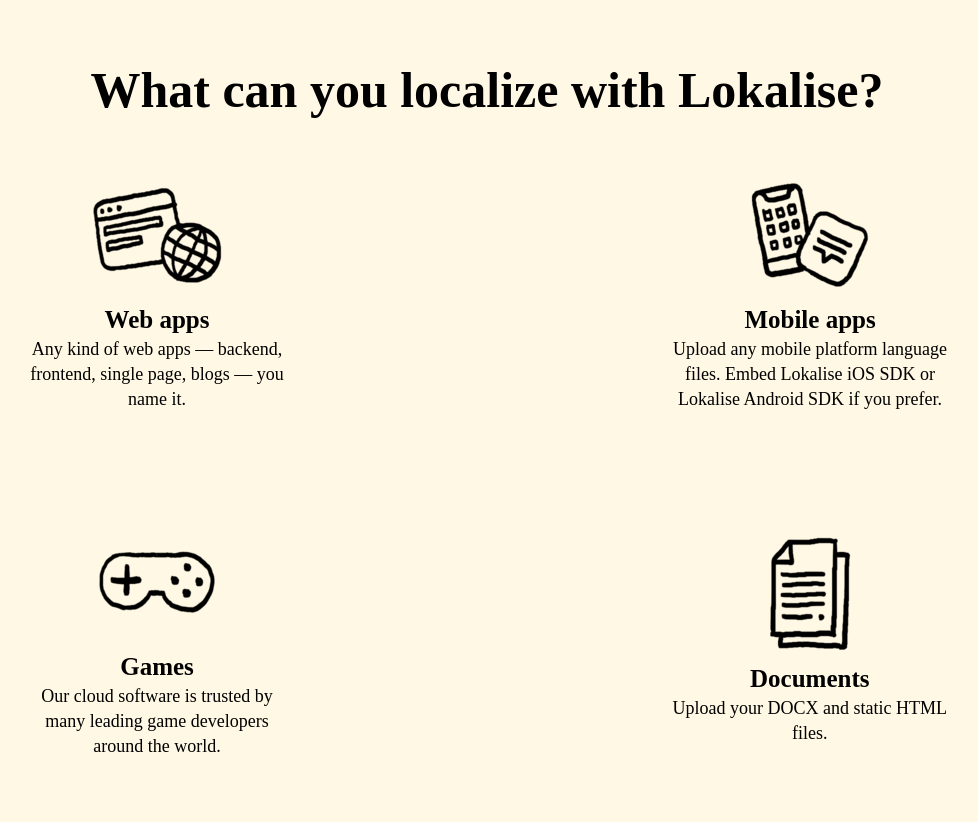
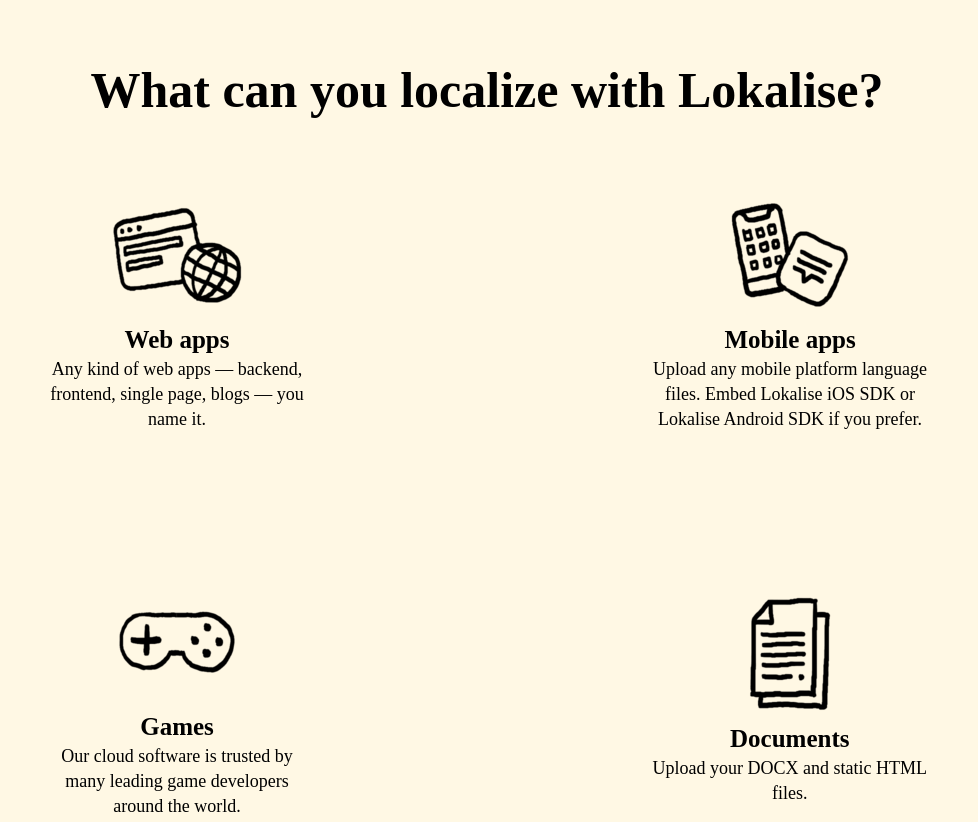
Before and after one commit to Yarkonah/Home_works, a plain HTML site: page index.html in a window 1280 px wide. Shown: the part 5580-6402 px from the top of the page, without its empty margins (153-1131 px from the left). Drawn offline with Linux system fonts and the light colour scheme.

Commit message:
HW final final

```diff
--- a/css/style.css
+++ b/css/style.css
@@ -239,7 +239,7 @@
 }
 
 .localize_img{
-    padding: 55px;
+    padding: 75px;
 }
 
 .localize_img img{
```
